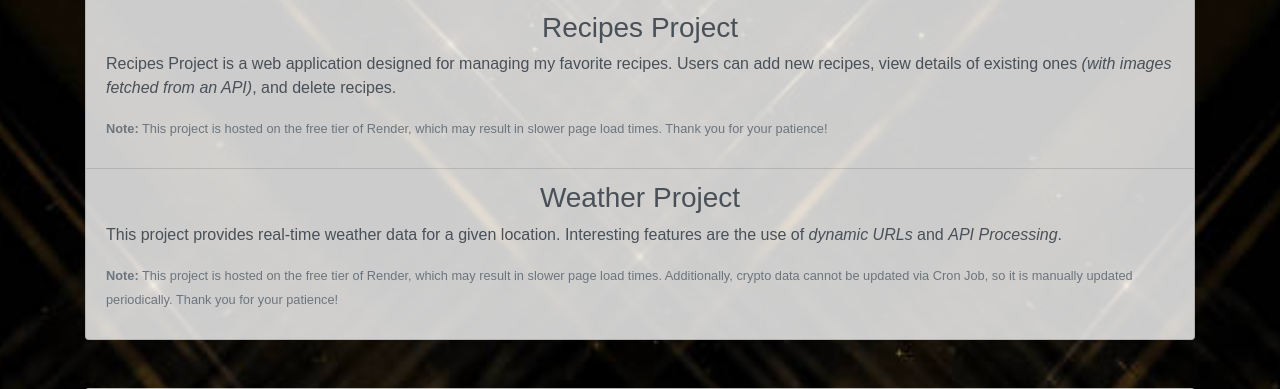
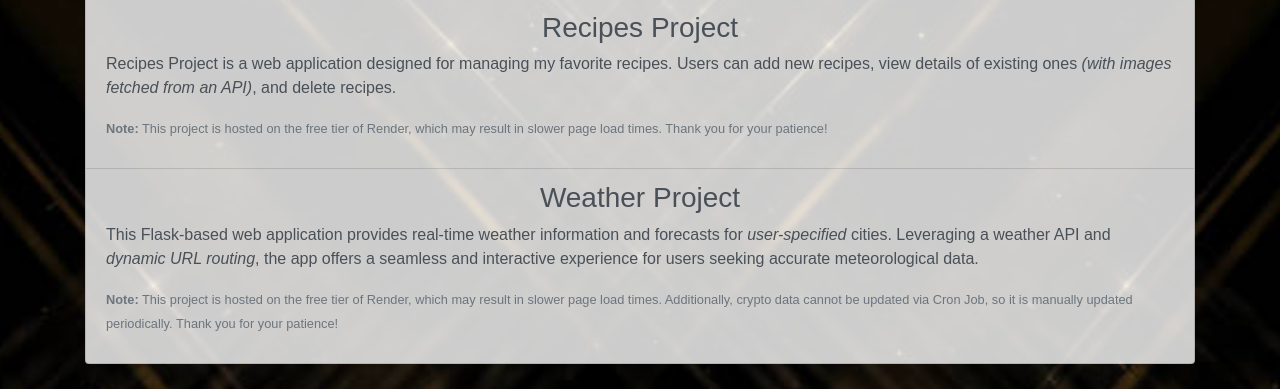
Before and after one commit to joshua-vansant/projects-launcher, a Python web app: template templates/index.html in a window 1280 px wide. Shown: the part 401-790 px from the top of the page. Run offline with Jinja, Linux system fonts and the light colour scheme; the template is opened without the code that fills it, so the values that code supplies are empty; some libraries are stand-ins or nearby versions.

Commit message:
edited description for weather app

```diff
--- a/templates/index.html
+++ b/templates/index.html
@@ -81,7 +81,7 @@
                 <a href="https://weather-project-pk1v.onrender.com/" target="_blank" class="list-group-item list-group-item-action">
                     <h3 class="mb-2 text-center">Weather Project</h3>
                     <p>
-                        This project provides real-time weather data for a given location. Interesting features are the use of <em>dynamic URLs</em> and <em>API Processing</em>.
+                        This Flask-based web application provides real-time weather information and forecasts for <em>user-specified</em> cities. Leveraging a weather API and <em>dynamic URL routing</em>, the app offers a seamless and interactive experience for users seeking accurate meteorological data.
                     </p>
                     <p class="text-muted">
                         <small>
```
